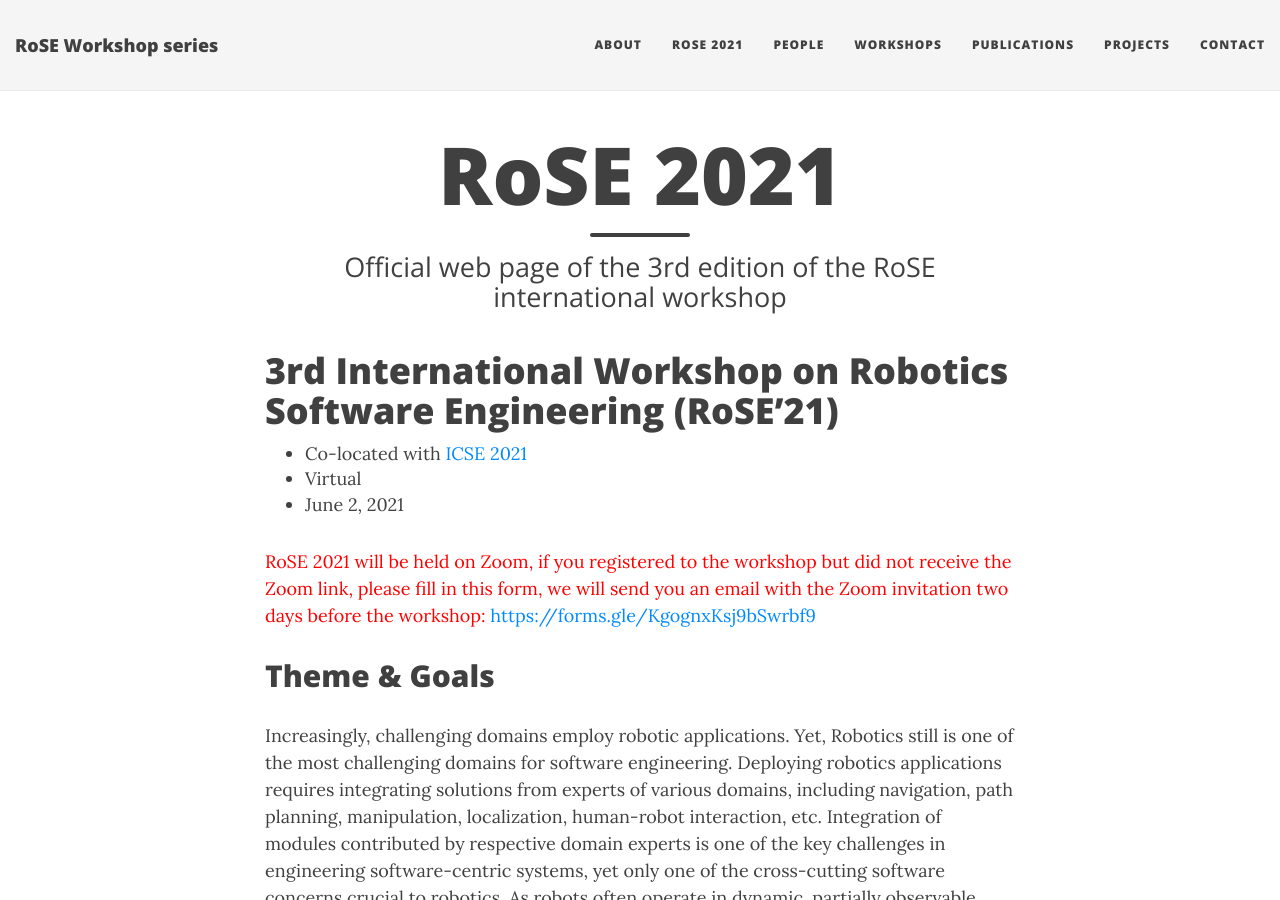
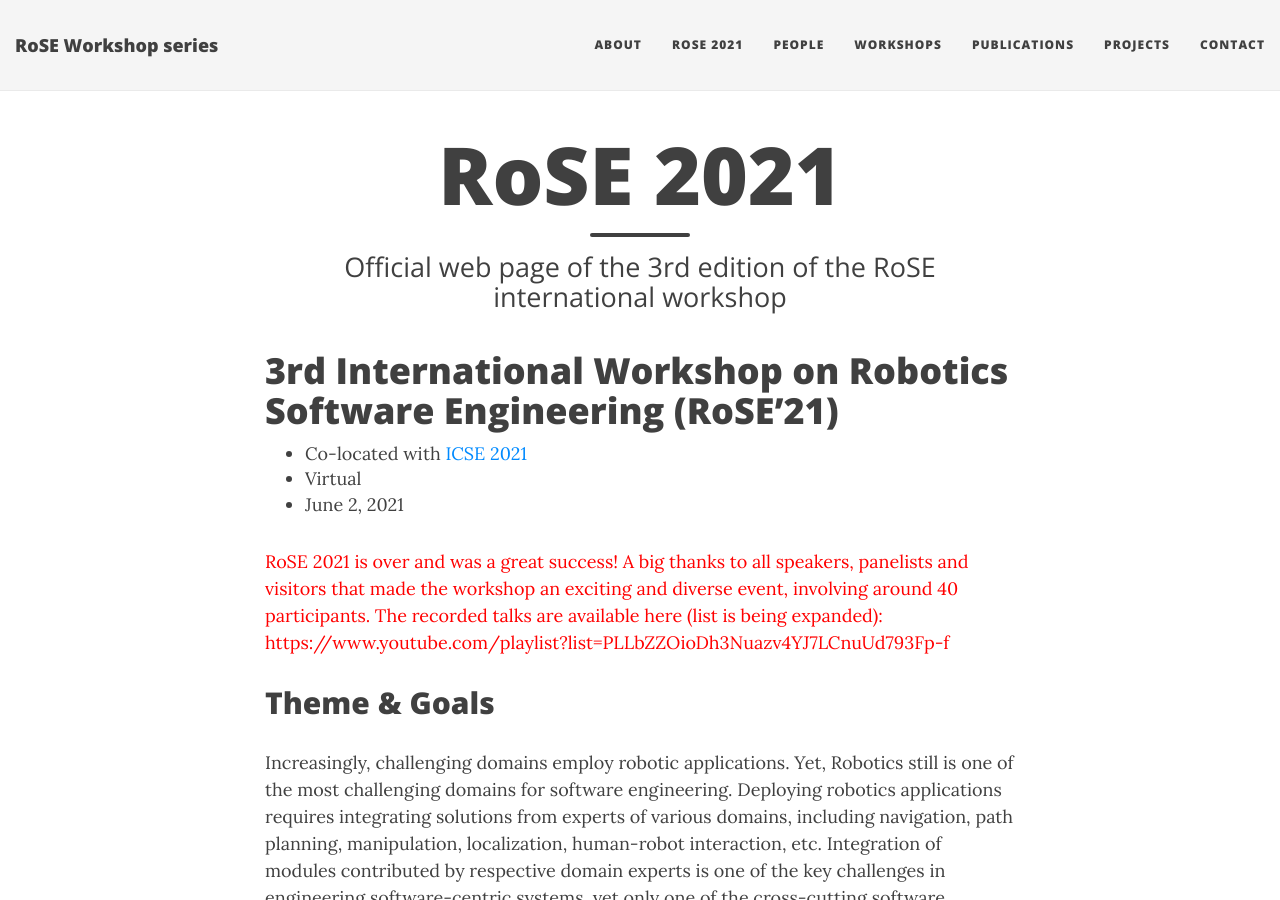
Before and after one commit to rose-workshops/rose-workshops.github.io, a Jekyll site: the page built from rose2021.md, in a window 1280 px wide and 900 px high. Built offline with Jekyll 4.4.1, drawn with Linux system fonts in a browser that asks for light colours; nearby versions of some CDN libraries.

Commit message:
Replaced access info text by thanks & link to videos text.

```diff
--- a/rose2021.md
+++ b/rose2021.md
@@ -10,7 +10,8 @@ subtitle: Official web page of the 3rd edition of the RoSE international worksho
 - Virtual
 - June 2, 2021
 
-<span style="color:red;">RoSE 2021 will be held on Zoom, if you registered to the workshop but did not receive the Zoom link, please fill in this form, we will send you an email with the Zoom invitation two days before the workshop: [https://forms.gle/KgognxKsj9bSwrbf9](https://forms.gle/KgognxKsj9bSwrbf9)</span>
+<span style="color:red;">RoSE 2021 is over and was a great success! A big thanks to all speakers, panelists and visitors that made the workshop an exciting and diverse event, involving around 40 participants. The recorded talks are available here (list is being expanded):<br/>  https://www.youtube.com/playlist?list=PLLbZZOioDh3Nuazv4YJ7LCnuUd793Fp-f
+</span>
 
 ## Theme & Goals
 Increasingly, challenging domains employ robotic applications. Yet, Robotics still is one of the most challenging domains for software engineering. Deploying robotics applications requires integrating solutions from experts of various domains, including navigation, path planning, manipulation, localization, human-robot interaction, etc. Integration of modules contributed by respective domain experts is one of the key challenges in engineering software-centric systems, yet only one of the cross-cutting software concerns crucial to robotics. As robots often operate in dynamic, partially observable environments additional challenges include adaptability, robustness, safety, and security.
```
